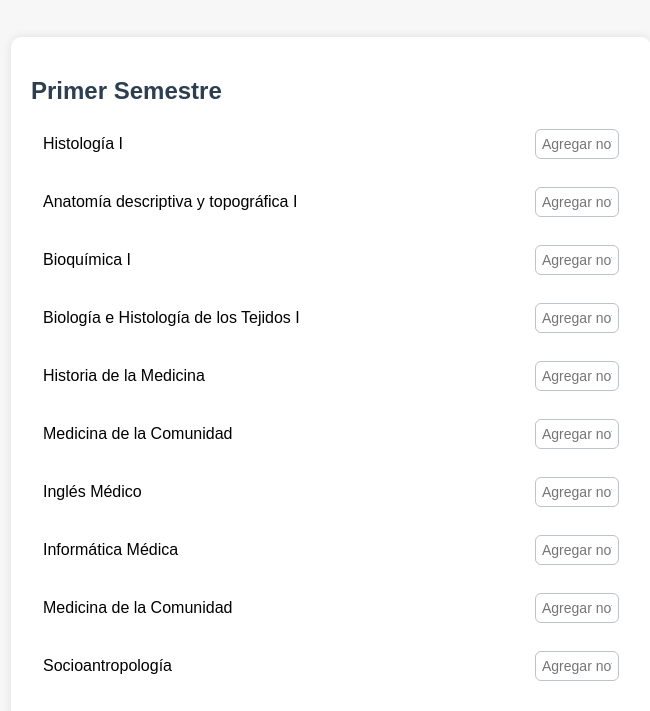
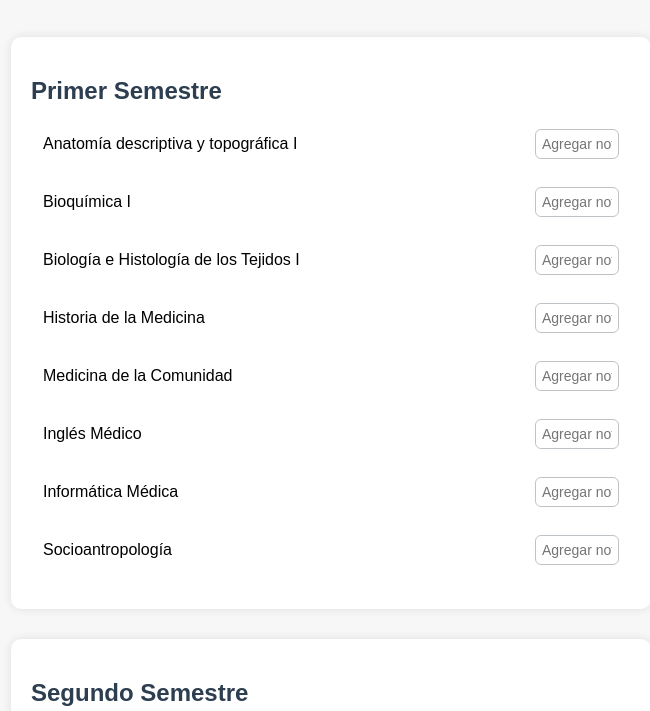
Before and after one commit to gabigimenezr/Malla-Fmed-Interactiva, a plain HTML site: page index.html in a window 1280 px wide. Shown: the part 89-800 px from the top of the page, without its empty margins (309-959 px from the left). Drawn offline with Linux system fonts and the light colour scheme.

Commit message:
Actualizar index.html

```diff
--- a/index.html
+++ b/index.html
@@ -13,10 +13,6 @@
   <div class="semestre" id="semestre1">
     <h2>Primer Semestre</h2>
     <ul>
-      <li data-id="histologiaI">
-        <span class="materia-text">Histología I</span>
-        <input type="text" class="nota-input" placeholder="Agregar nota" />
-      </li>
       <li data-id="anatomiaI">
         <span class="materia-text">Anatomía descriptiva y topográfica I</span>
         <input type="text" class="nota-input" placeholder="Agregar nota" />
@@ -43,10 +39,6 @@
       </li>
       <li data-id="informaticaMedica">
         <span class="materia-text">Informática Médica</span>
-        <input type="text" class="nota-input" placeholder="Agregar nota" />
-      </li>
-      <li data-id="medicinaComunidad2">
-        <span class="materia-text">Medicina de la Comunidad</span>
         <input type="text" class="nota-input" placeholder="Agregar nota" />
       </li>
       <li data-id="socioantropologia">
```
